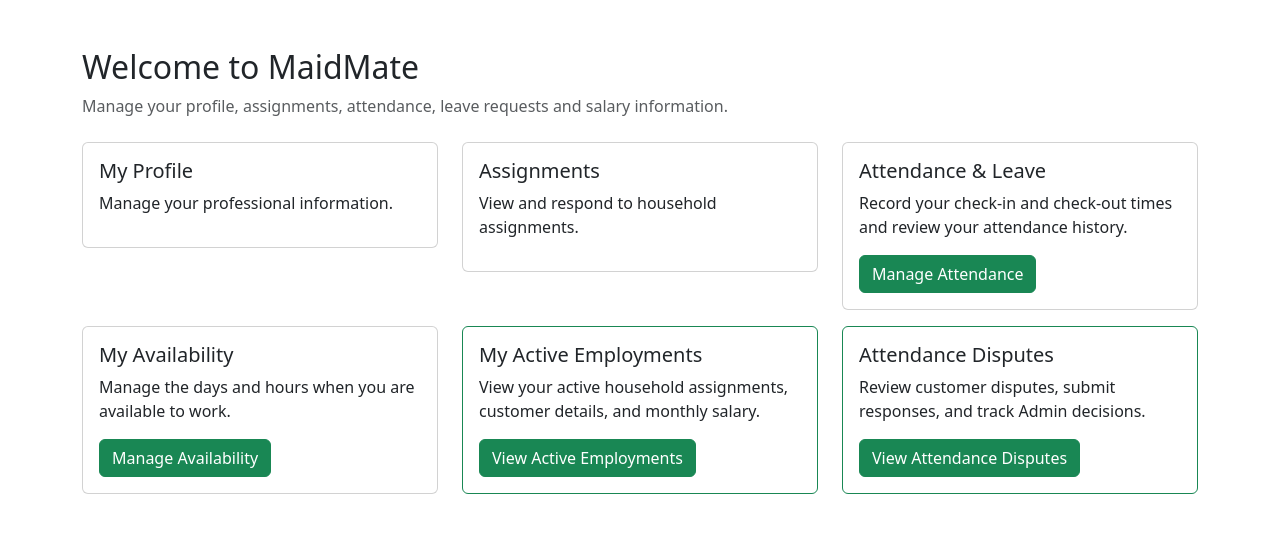
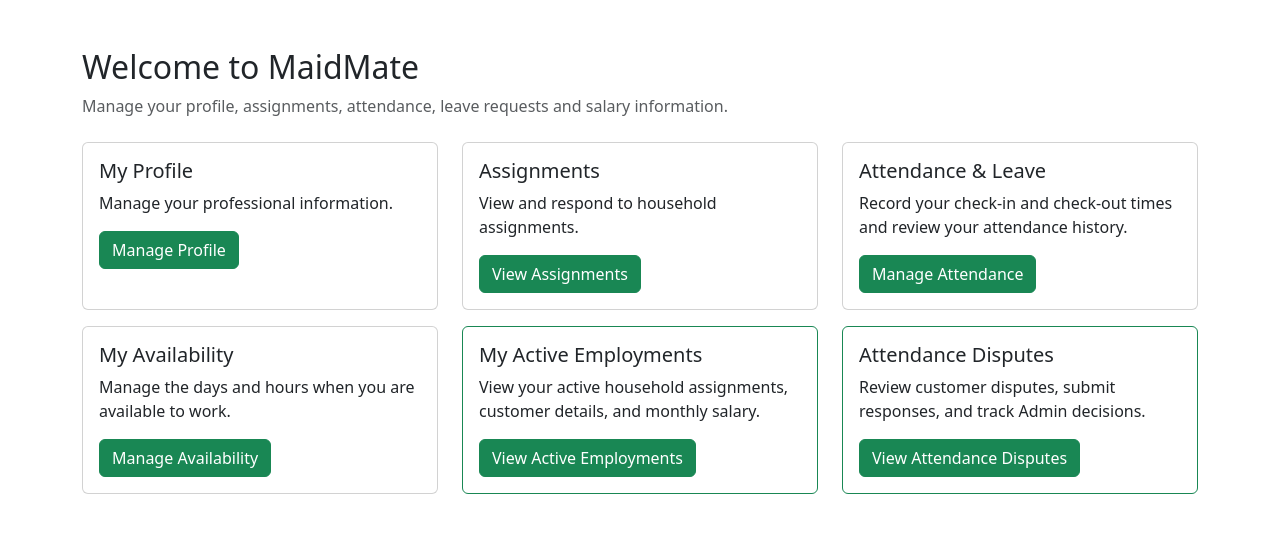
Before and after one commit to shubh110105/sahayika, a Flask app: template app/templates/maid/dashboard.html in a window 1280 px wide. Shown: the part 56-589 px from the top of the page. Run offline with Flask 3, Linux system fonts and the light colour scheme; the template is opened without the code that fills it, so the values that code supplies are empty.

Commit message:
Enhance Maid Dashboard with profile and assignments management links

```diff
--- a/app/templates/maid/dashboard.html
+++ b/app/templates/maid/dashboard.html
@@ -36,23 +36,37 @@
 
     <div class="row mt-4">
 
+
         <div class="col-md-4 mb-3">
-            <div class="card">
+            <div class="card h-100">
                 <div class="card-body">
-                    <h5>My Profile</h5>
-                    <p>Manage your professional information.</p>
+                    <h5 class="card-title">My Profile</h5>
+                    <p class="card-text">
+                        Manage your professional information.
+                    </p>
+                    <a href="/maid/profile-page" class="btn btn-success">
+                        Manage Profile
+                    </a>
                 </div>
             </div>
         </div>
 
+
+
         <div class="col-md-4 mb-3">
-            <div class="card">
+            <div class="card h-100">
                 <div class="card-body">
-                    <h5>Assignments</h5>
-                    <p>View and respond to household assignments.</p>
+                    <h5 class="card-title">Assignments</h5>
+                    <p class="card-text">
+                        View and respond to household assignments.
+                    </p>
+                    <a href="/maid/assignments/page" class="btn btn-success">
+                        View Assignments
+                    </a>
                 </div>
             </div>
         </div>
+
 
 
         <div class="col-md-4 mb-3">
```
